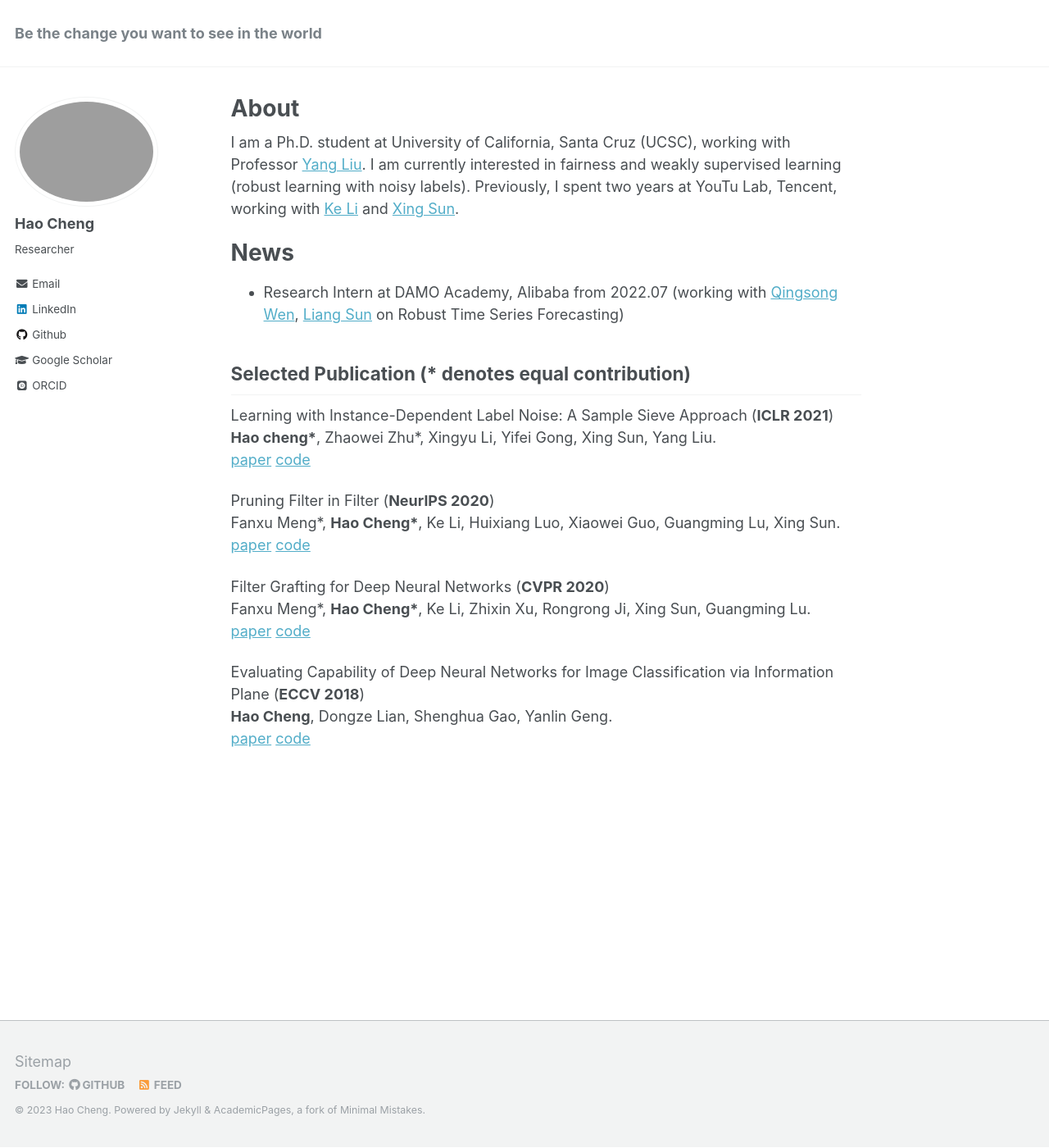
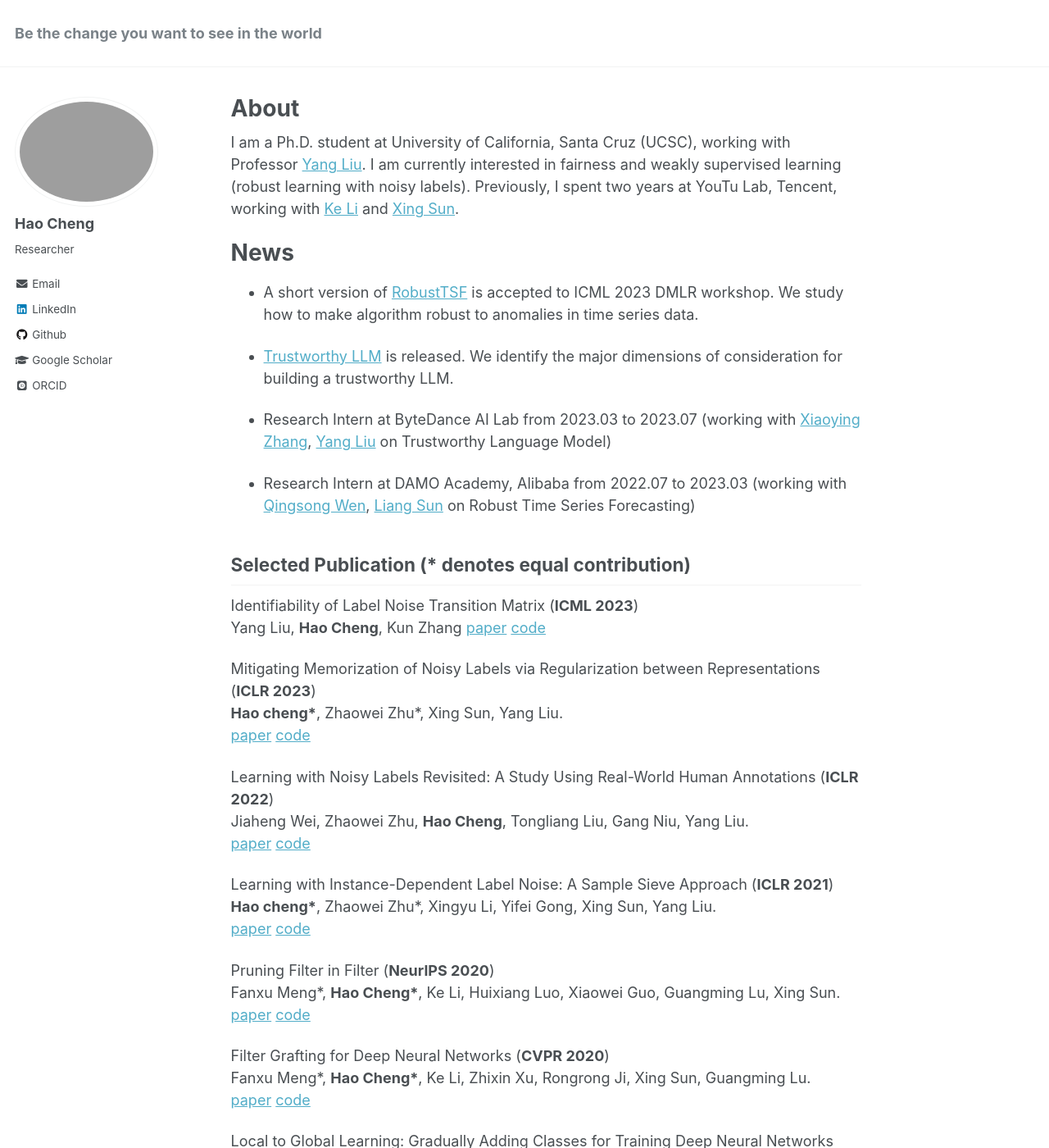
Before and after one commit to haochenglouis/haochenglouis.github.io, a Jekyll site: the page built from _pages/about.md, in a window 1280 px wide and 1400 px high. Shown: the whole window at 82% size. Built offline with Jekyll 4.4.1, drawn with Linux system fonts in a browser that asks for light colours; some web fonts are replaced; some of the changed text lies outside the part shown.

Commit message:
Update about.md

```diff
--- a/_pages/about.md
+++ b/_pages/about.md
@@ -12,28 +12,56 @@ I am a Ph.D. student at University of California, Santa Cruz (UCSC), working wit
 Professor [Yang Liu](http://www.yliuu.com). I am currently interested in fairness and weakly supervised learning (robust learning with noisy labels). Previously, I spent two years at YouTu Lab, Tencent, working with [Ke Li](https://scholar.google.com/citations?user=mfWsFM0AAAAJ&hl=en) and [Xing Sun](https://www.sunxing.org).
 
 
+
 News
 ======
+- A short version of [RobustTSF](https://dmlr.ai/assets/accepted-papers/81/CameraReady/TSFA_DMLR.pdf) is accepted to ICML 2023 DMLR workshop. We study how to make algorithm robust to anomalies in time series data.
 
-- Research Intern at DAMO Academy, Alibaba from 2022.07 (working with [Qingsong Wen](https://sites.google.com/site/qingsongwen8/), [Liang Sun](https://scholar.google.com/citations?user=8JbrsgUAAAAJ&hl=en) on Robust Time Series Forecasting)
+- [Trustworthy LLM](https://arxiv.org/abs/2308.05374) is released. We identify the major dimensions of consideration for building a trustworthy LLM.
+
+- Research Intern at ByteDance AI Lab from 2023.03 to 2023.07 (working with [Xiaoying Zhang](https://scholar.google.com/citations?user=lwKg4C4AAAAJ&hl=en), [Yang Liu](http://www.yliuu.com) on Trustworthy Language Model)
+
+- Research Intern at DAMO Academy, Alibaba from 2022.07 to 2023.03 (working with [Qingsong Wen](https://sites.google.com/site/qingsongwen8/), [Liang Sun](https://scholar.google.com/citations?user=8JbrsgUAAAAJ&hl=en) on Robust Time Series Forecasting)
 
 ## Selected Publication (* denotes equal contribution)
 
+Identifiability of Label Noise Transition Matrix (**ICML 2023**)
+Yang Liu, **Hao Cheng**, Kun Zhang
+[paper](Identifiability of Label Noise Transition Matrix) [code](https://github.com/UCSC-REAL/Identifiability)
+
+Mitigating Memorization of Noisy Labels via Regularization between Representations (**ICLR 2023**)
+**Hao cheng\***, Zhaowei Zhu\*, Xing Sun, Yang Liu.
+[paper](https://arxiv.org/pdf/2010.02347.pdf) [code](https://github.com/UCSC-REAL/SelfSup_NoisyLabel)
+
+Learning with Noisy Labels Revisited: A Study Using Real-World Human Annotations (**ICLR 2022**)
+Jiaheng Wei, Zhaowei Zhu, **Hao Cheng**, Tongliang Liu, Gang Niu, Yang Liu.
+[paper](https://arxiv.org/pdf/2110.12088.pdf) [code](http://noisylabels.com)
+
 Learning with Instance-Dependent Label Noise: A Sample Sieve Approach (**ICLR 2021**)
 **Hao cheng\***, Zhaowei Zhu\*, Xingyu Li, Yifei Gong, Xing Sun, Yang Liu.
-[paper](https://arxiv.org/pdf/2010.02347.pdf) [code](https://github.com/haochenglouis/cores)
-
+[paper](https://arxiv.org/abs/2110.09022) [code](https://github.com/haochenglouis/cores)
 
 Pruning Filter in Filter (**NeurlPS 2020**)
 Fanxu Meng\*, **Hao Cheng\***, Ke Li, Huixiang Luo, Xiaowei Guo, Guangming Lu, Xing Sun.
 [paper](https://arxiv.org/pdf/2009.14410.pdf) [code](https://github.com/fxmeng/Pruning-Filter-in-Filter)
 
-
 Filter Grafting for Deep Neural Networks (**CVPR 2020**)
 Fanxu Meng\*, **Hao Cheng\***, Ke Li, Zhixin Xu, Rongrong Ji, Xing Sun, Guangming Lu.
 [paper](https://openaccess.thecvf.com/content_CVPR_2020/papers/Meng_Filter_Grafting_for_Deep_Neural_Networks_CVPR_2020_paper.pdf) [code](https://github.com/fxmeng/filter-grafting)
 
+Local to Global Learning: Gradually Adding Classes for Training Deep Neural Networks (**CVPR 2019**)
+**Hao Cheng**, Dongze Lian, Bowen Deng, Shenghua Gao, Tao Tan, Yanlin Geng.
+[paper](https://openaccess.thecvf.com/content_CVPR_2019/papers/Cheng_Local_to_Global_Learning_Gradually_Adding_Classes_for_Training_Deep_CVPR_2019_paper.pdf) [code](https://github.com/piratehao/Local-to-Global-Learning-for-DNNs)
 
 Evaluating Capability of Deep Neural Networks for Image Classification via Information Plane (**ECCV 2018**)
 **Hao Cheng**, Dongze Lian, Shenghua Gao, Yanlin Geng.
 [paper](https://openaccess.thecvf.com/content_ECCV_2018/papers/Hao_Cheng_Evaluating_Capability_of_ECCV_2018_paper.pdf) [code](https://github.com/haochenglouis/ib_cnn)
+
+
+## Services
+
+Reviewer of NeurlPS 2021/2022/2023, ICLR 2022/2023/2024, ICML 2022/2023
+
+Student organizer of IJCAI 2022 workshop on [1st Learning and Mining with Noisy Labels Challenge](http://ucsc-real.soe.ucsc.edu:1995/Competition.html)
+
+Talk on IJCAI 2023 Tutorial: A Hands-on Tutorial for Learning with Noisy Labels
```
